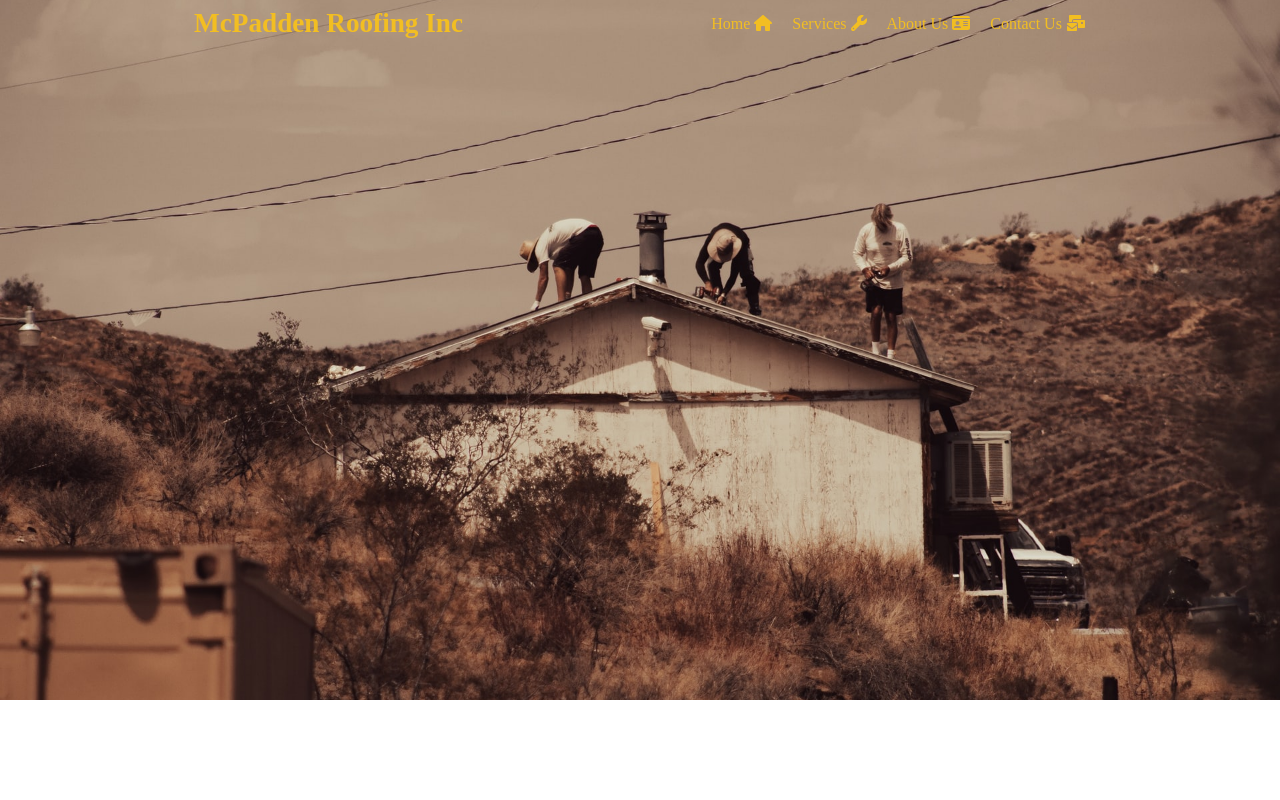
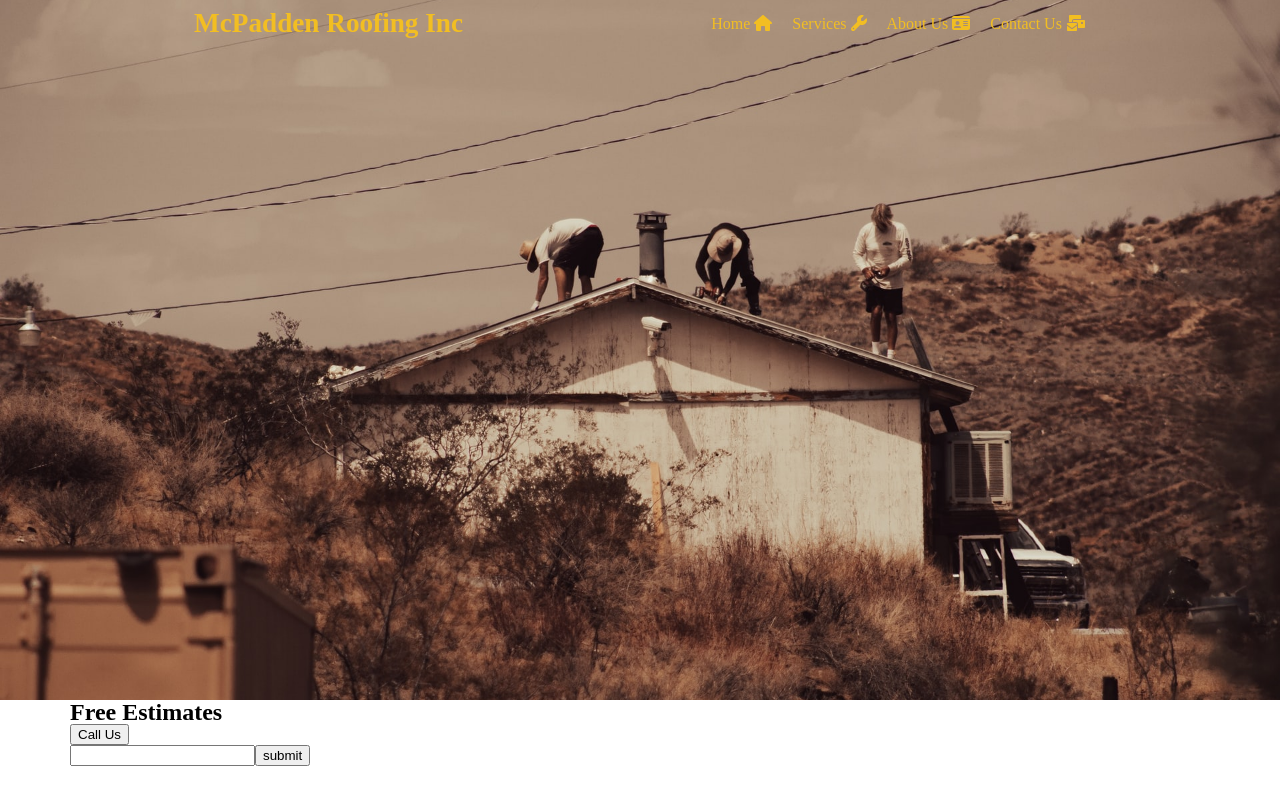
Before and after one commit to tmcfadden7/mcpadden-roofing-react-app, a React (Create React App) app: page / in a window 1280 px wide. Built offline with nearby package versions, Linux system fonts and the light colour scheme.

Commit message:
create calltoaction.js, html elements for button, email, add container

```diff
--- a/src/App.js
+++ b/src/App.js
@@ -1,10 +1,12 @@
 import Header from './components/Header';
 import './App.css';
+import { CallToAction } from './components/CallToAction';
 
 function App() {
   return (
     <>
       <Header />
+      <CallToAction />
     </>
   );
 }
--- /dev/null
+++ b/src/components/CallToAction.js
@@ -0,0 +1,22 @@
+import React from 'react'
+
+export const CallToAction = () => {
+  return (
+    <>
+        <section>
+            <div className="container">
+                <div className="contact-btn">
+                    <h2>Free Estimates</h2>
+                    <button>Call Us</button>
+                </div>
+                <div className="email-input">
+                    <form>
+                        <input type="email" name="email" id="email" />
+                        <input type="submit" value="submit" />
+                    </form>
+                </div>
+            </div>
+        </section>
+    </>
+  )
+}
```
